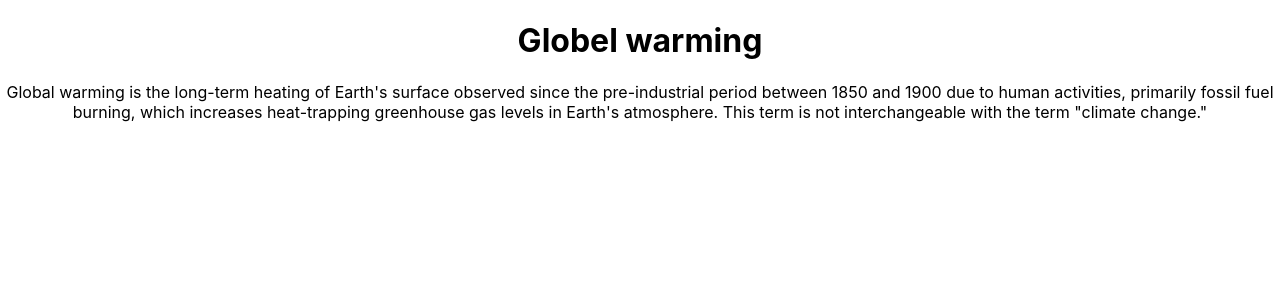
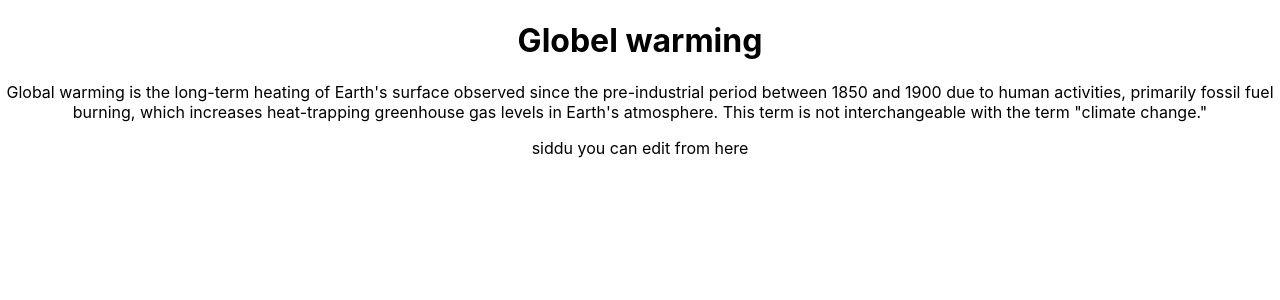
Before and after one commit to JunaidAliMohd/projectbysidduandjunaid, a React (Create React App) app in the folder projectteam/: page / in a window 1280 px wide. Shown: the top 300 px of the page. Built offline with nearby package versions, Linux system fonts and the light colour scheme.

Commit message:
you can edit from here siddu

```diff
--- a/projectteam/src/App.js
+++ b/projectteam/src/App.js
@@ -6,6 +6,7 @@ function App() {
     <div className="App">
       <h1>Globel warming</h1>
       <p>Global warming is the long-term heating of Earth's surface observed since the pre-industrial period between 1850 and 1900 due to human activities, primarily fossil fuel burning, which increases heat-trapping greenhouse gas levels in Earth's atmosphere. This term is not interchangeable with the term "climate change."</p>
+      <p>siddu you can edit from here</p>
     </div>
   );
 }
```
